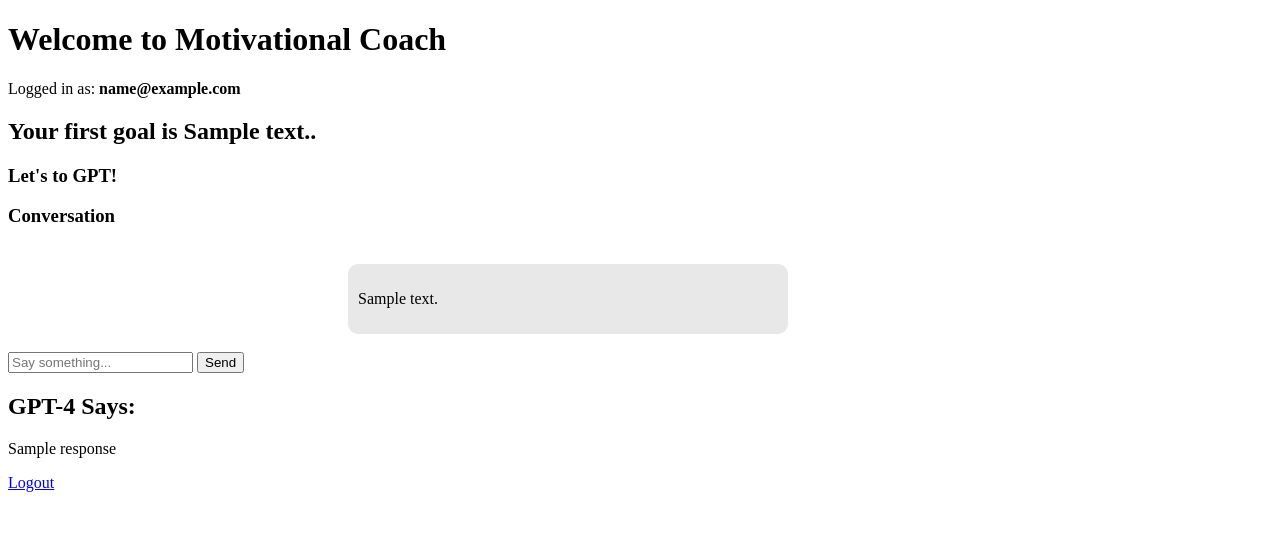
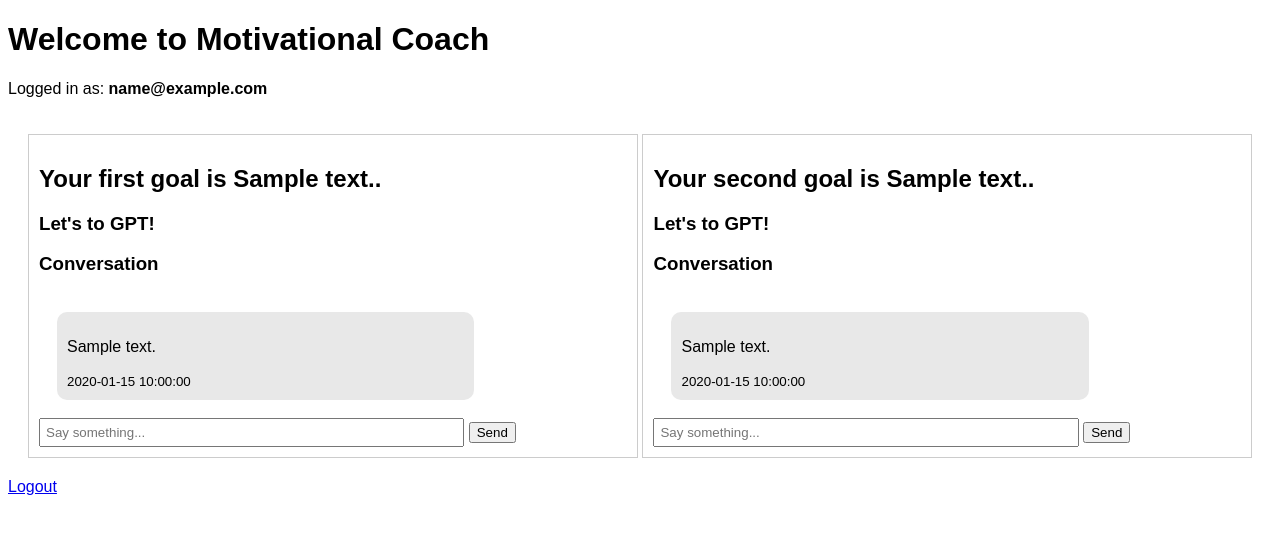
Before and after one commit to shinchuanchenne/motivational_coach, a Flask app: template templates/index.html in a window 1280 px wide. Shown: the top 534 px of the page. Run offline with Flask 3, Linux system fonts and the light colour scheme; the visitor is signed in with stand-in values (Sample User, id 1); the template is opened without the code that fills it: most values are stand-ins (such as "Sample title", 1, 10 or a date in 2020).

Commit message:
Finished index.html bubble with two conversation area

```diff
--- a/app.py
+++ b/app.py
@@ -131,11 +131,6 @@
     return render_template("login.html", error=error)
 
 
-
-
-
-
-
 @app.route("/index", methods=["GET", "POST"])
 def index():
     if 'user_id' not in session:
@@ -144,14 +139,22 @@
     #Get two data
     db = get_db()
     goals = db.execute(
-        "SELECT goal_text, tone FROM goals WHERE user_id = ? ORDER BY id",
+        "SELECT id, goal_text, tone FROM goals WHERE user_id = ? ORDER BY id",
         (session['user_id'],)
     ).fetchall()
 
+    goal1_id = goals[0]['id']
+    goal2_id = goals[1]['id']
+
     # Chat history
-    history = db.execute(
-        "SELECT role, message, timestamp FROM conversations WHERE user_id = ? ORDER BY timestamp ASC",
-        (session['user_id'],)
+    history1 = db.execute(
+        "SELECT role, message, timestamp FROM conversations WHERE user_id = ? AND goal_id = ? ORDER BY timestamp ASC",
+        (session['user_id'], goal1_id)
+    ).fetchall()
+
+    history2 = db.execute(
+        "SELECT role, message, timestamp FROM conversations WHERE user_id = ? AND goal_id = ? ORDER BY timestamp ASC",
+        (session['user_id'], goal2_id)
     ).fetchall()
 
     #Received form
@@ -159,12 +162,24 @@
 
     if request.method == "POST":
         user_input = request.form["user_input"]
+        goal_id = int(request.form["goal_id"])
+
+        goal = next((g for g in goals if g["id"] == goal_id), None)
+        tone = goal["tone"] if goal else "encouraging"
+
+        # Build instruction based on tone
+        instruction = "You are a funny assistant, always with a lot of humour."  # 預設
+        if tone == "strict":
+            instruction = "You are a strict and demanding coach who pushes the user to do better."
+        elif tone == "encouraging":
+            instruction = "You are a warm and supportive coach who praises the user and encourages them."
+
 
         #Call chatgpt
         completion = client.responses.create(
           model="gpt-3.5-turbo",
             input=user_input,
-            instructions="You are a funny assistant, always with a lot of humour."
+            instructions=instruction
         )
         response = completion.output_text
 
@@ -172,24 +187,29 @@
         db = get_db()
         db.execute(
             "INSERT INTO conversations (user_id, goal_id, role, message) VALUES (?, ?, ?, ?)",
-            (session['user_id'], None, "user", user_input)
+            (session['user_id'], goal_id, "user", user_input)
             )
 
         db.execute(
             "INSERT INTO conversations (user_id, goal_id, role, message) VALUES (?, ?, ?, ?)",
-            (session['user_id'], None, "gpt", response)
+            (session['user_id'], goal_id, "gpt", response)
             )
         db.commit()
 
         #Second time (including new one in history)
-        history = db.execute(
-            "SELECT role, message, timestamp FROM conversations WHERE user_id = ? ORDER BY timestamp ASC",
-            (session['user_id'],)
+        history1 = db.execute(
+            "SELECT role, message, timestamp FROM conversations WHERE user_id = ? AND goal_id = ? ORDER BY timestamp ASC",
+            (session['user_id'], goal1_id)
+        ).fetchall()
+
+        history2 = db.execute(
+            "SELECT role, message, timestamp FROM conversations WHERE user_id = ?  AND goal_id = ? ORDER BY timestamp ASC",
+            (session['user_id'], goal2_id)
         ).fetchall()
 
         #print(completion)
         print(response)
-    return render_template("index.html", response=response, session=session, goals=goals, history=history)
+    return render_template("index.html", response=response, session=session, goals=goals, history1=history1, history2=history2)
 
 @app.route("/logout")
 def logout():
--- a/templates/index.html
+++ b/templates/index.html
@@ -30,40 +30,96 @@
             margin-right: auto;
             text-align: left;
         }
+
+        .container {
+            display: flex;
+            justify-content: space-between;
+            padding: 20px;
+        }
+
+        .column {
+            width: 48%;
+            border: 1px solid #ccc;
+            padding: 10px;
+        }
+
+        .chat-history {
+            max-height: 400px;
+            overflow-y: auto;
+        }
+        body {
+            font-family: Arial, sans-serif;
+        }
+        input[type="text"] {
+            width: 70%;
+            padding: 5px;
+        }
         </style>
+
 
 </head>
 <body>
     <h1>Welcome to Motivational Coach</h1>
     <p>Logged in as: <strong>{{session.email}}</strong></p>
+    <div class="container">
+
+        <div class="column">
             <h2>Your first goal is {{ goals[0]['goal_text'] }}.</h2>
 
             <h3>Let's to GPT!</h3>
             <h3>Conversation</h3>
 
             <div class="chat-history">
-        {% for msg in history %}
+                {% for msg in history1 %}
                 {% if msg['role'] == 'user' %}
                 <div class="bubble user">
                     <p>{{msg['message']}}</p>
+                    <small>{{msg['timestamp']}}</small>
                 </div>
-
                 {% else %}
                 <div class="bubble gpt">
                     <p>{{msg['message']}}</p>
+                    <small>{{msg['timestamp']}}</small>
                 </div>
                 {% endif %}
                 {% endfor %}
             </div>
 
             <form method="POST">
+                <input type="hidden" name="goal_id" value="{{ goals[0]['id']}}">
                 <input type="text" name="user_input" placeholder="Say something..." required>
                 <button type="submit">Send</button>
             </form>
-    {% if response %}
-        <h2>GPT-4 Says:</h2>
-        <p>{{ response }}</p>
+        </div>
+        <div class="column">
+            <h2>Your second goal is {{ goals[1]['goal_text'] }}.</h2>
+
+            <h3>Let's to GPT!</h3>
+            <h3>Conversation</h3>
+
+            <div class="chat-history">
+                {% for msg in history2 %}
+                {% if msg['role'] == 'user' %}
+                <div class="bubble user">
+                    <p>{{msg['message']}}</p>
+                    <small>{{msg['timestamp']}}</small>
+                </div>
+                {% else %}
+                <div class="bubble gpt">
+                    <p>{{msg['message']}}</p>
+                    <small>{{msg['timestamp']}}</small>
+                </div>
                 {% endif %}
+                {% endfor %}
+            </div>
+
+            <form method="POST">
+                <input type="hidden" name="goal_id" value="{{ goals[1]['id']}}">
+                <input type="text" name="user_input" placeholder="Say something..." required>
+                <button type="submit">Send</button>
+            </form>
+        </div>
+    </div>
 
     <a href="/logout">Logout</a>
 </body>
```
Lines whose indentation alone changed are shown as unchanged.
